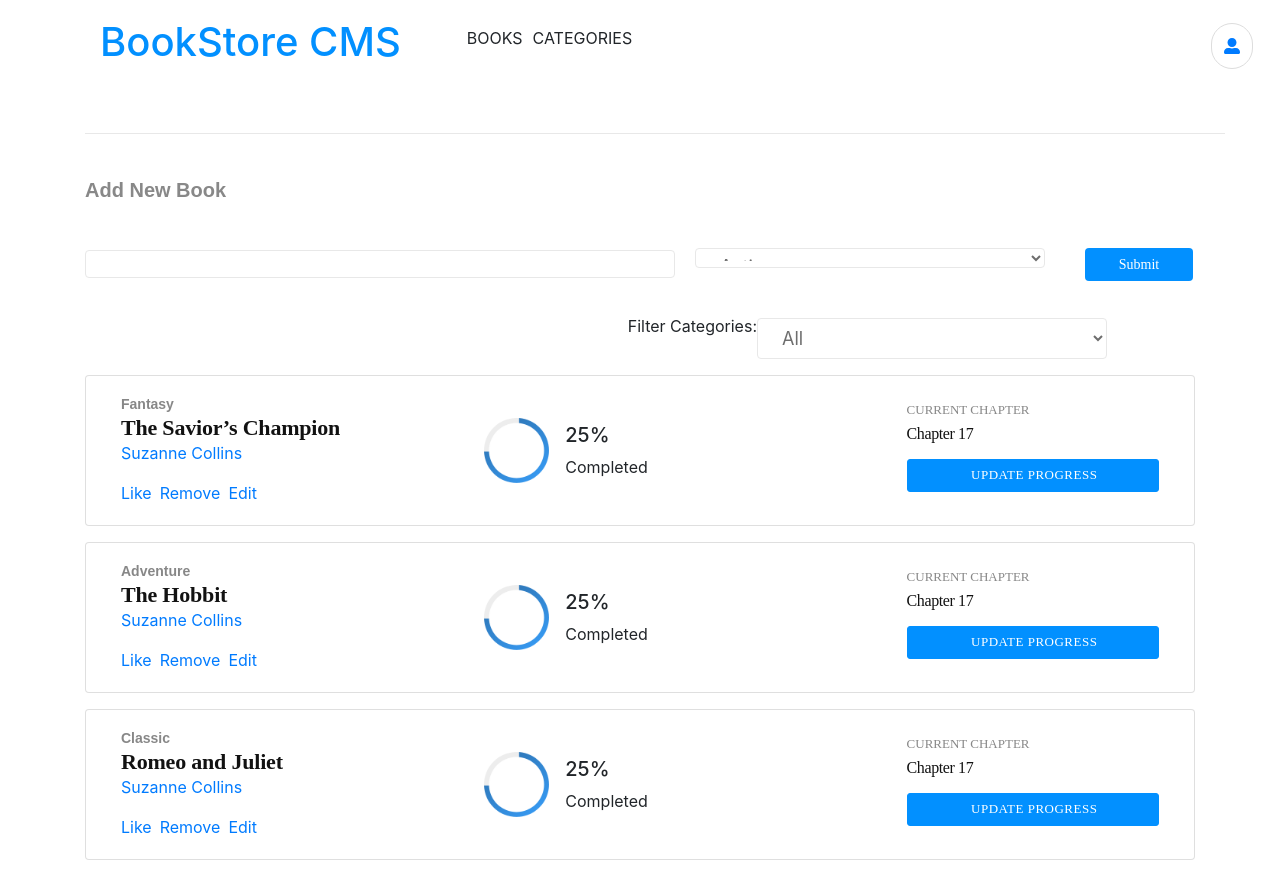
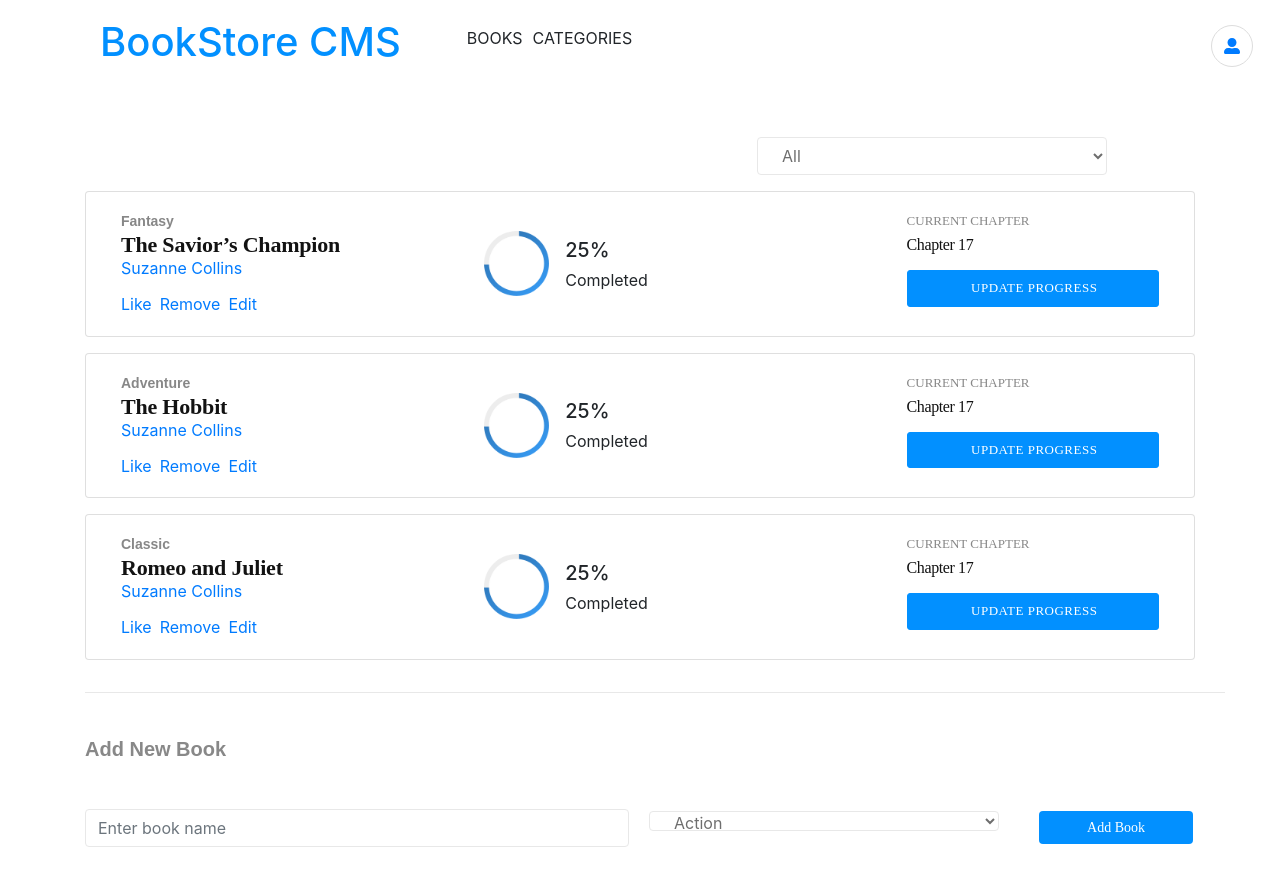
Before and after one commit to Ralph-1/Magic-books-Inc, a React (Create React App) app: page / in a window 1280 px wide. Shown: the top 883 px of the page. Built offline with nearby package versions, Linux system fonts and the light colour scheme.

Commit message:
Fix style errors

```diff
--- a/src/App.css
+++ b/src/App.css
@@ -15,6 +15,8 @@ body {
   -webkit-font-smoothing: antialiased;
   -moz-osx-font-smoothing: grayscale;
   overflow-x: hidden;
+  font-style: normal;
+  line-height: normal;
 }
 
 code {
@@ -34,8 +36,6 @@ img {
 
 span.category {
   font-weight: 700;
-  font-style: normal;
-  line-height: normal;
   color: #121212;
   margin: 0 39px 0 0;
   opacity: 0.5;
@@ -47,8 +47,6 @@ span.category {
 span.current {
   font-family: RobotoSlab, serif;
   font-weight: 300;
-  font-style: normal;
-  line-height: normal;
   color: #121212;
   margin: 1px 58px 0 59px;
   opacity: 0.5;
@@ -62,16 +60,12 @@ span.chno {
   letter-spacing: -0.4px;
   font-family: RobotoSlab, serif;
   font-weight: 300;
-  font-style: normal;
-  line-height: normal;
   color: #121212;
   word-break: keep-all;
 }
 
 span.header {
   font-weight: 700;
-  font-style: normal;
-  line-height: normal;
   color: #121212;
   width: 100%;
   margin: 3px 323px 0 0;
@@ -89,8 +83,6 @@ button.update {
   font-family: RobotoSlab, serif;
   font-size: 13px;
   font-weight: 300;
-  font-style: normal;
-  line-height: normal;
   letter-spacing: 0.5px;
   text-align: center;
   color: #fff;
@@ -126,8 +118,6 @@ button.update {
   font-size: 13px;
   font-weight: 300;
   font-stretch: normal;
-  font-style: normal;
-  line-height: normal;
   letter-spacing: 0.5px;
   text-align: center;
   color: var(--white);
@@ -153,9 +143,6 @@ h1 {
 }
 
 .title-input {
-  width: 66px;
-  height: 20px;
-  padding: 13px 571px 13px 17px;
   border-radius: 4px;
   border: solid 1px #e8e8e8;
   background-color: var(--white);
@@ -177,11 +164,10 @@ form {
 
 select#category {
   border: 1px solid #e8e8e8;
-  padding: 6px 20px;
+  padding: 0px 20px;
   outline: none;
   border-radius: 4px;
   width: 350px;
-  font-size: 18px;
   color: #6e6e6e;
 }
 
--- a/src/components/App.js
+++ b/src/components/App.js
@@ -8,8 +8,8 @@ const App = () => (
   <div className="App">
     <Navbar />
     <Container>
+      <BooksList />
       <BooksForm />
-      <BooksList />
     </Container>
   </div>
 );
--- a/src/containers/BooksForm.js
+++ b/src/containers/BooksForm.js
@@ -42,17 +42,17 @@ const BooksForm = ({ createBook }) => {
       <h3 className="mt-4 mb-3">Add New Book</h3>
       <Form onSubmit={handleSubmit} className="add-book-form d-flex mt-5">
         <Form.Group className="addbook-input">
-          <Form.Control type="input" className="title-input" name="title" id="title" placeholder="enter book name" value={values.title} onChange={handleChange} />
+          <Form.Control type="input" className="title-input" name="title" id="title" placeholder="Enter book name" value={values.title} onChange={handleChange} />
         </Form.Group>
         <div className="addbook-right">
-          <Form.Control as="select" className="cat-input" name="category" id="category" value={values.category} onChange={handleChange}>
+          <Form.Control as="select" className="cat-input" name="category" id="category" value={values.category} onChange={handleChange} size="10">
             {categories.map((category) => (
               <option key={`${category}`} value={category}>
                 {category}
               </option>
             ))}
           </Form.Control>
-          <Button className="addbook-btn" type="submit">Submit</Button>
+          <Button className="addbook-btn" type="submit">Add Book</Button>
         </div>
       </Form>
     </div>
--- a/src/containers/BooksList.js
+++ b/src/containers/BooksList.js
@@ -18,8 +18,6 @@ const BooksList = ({ books, removeBook, filter }) => {
   return (
     <div className="book-list">
       <div className="filter-container">
-        <span>Filter Categories:</span>
-        <br />
         <CategoryFilter onSelectHandler={handleFilterChange} />
       </div>
       <div className="book-cards">
```
